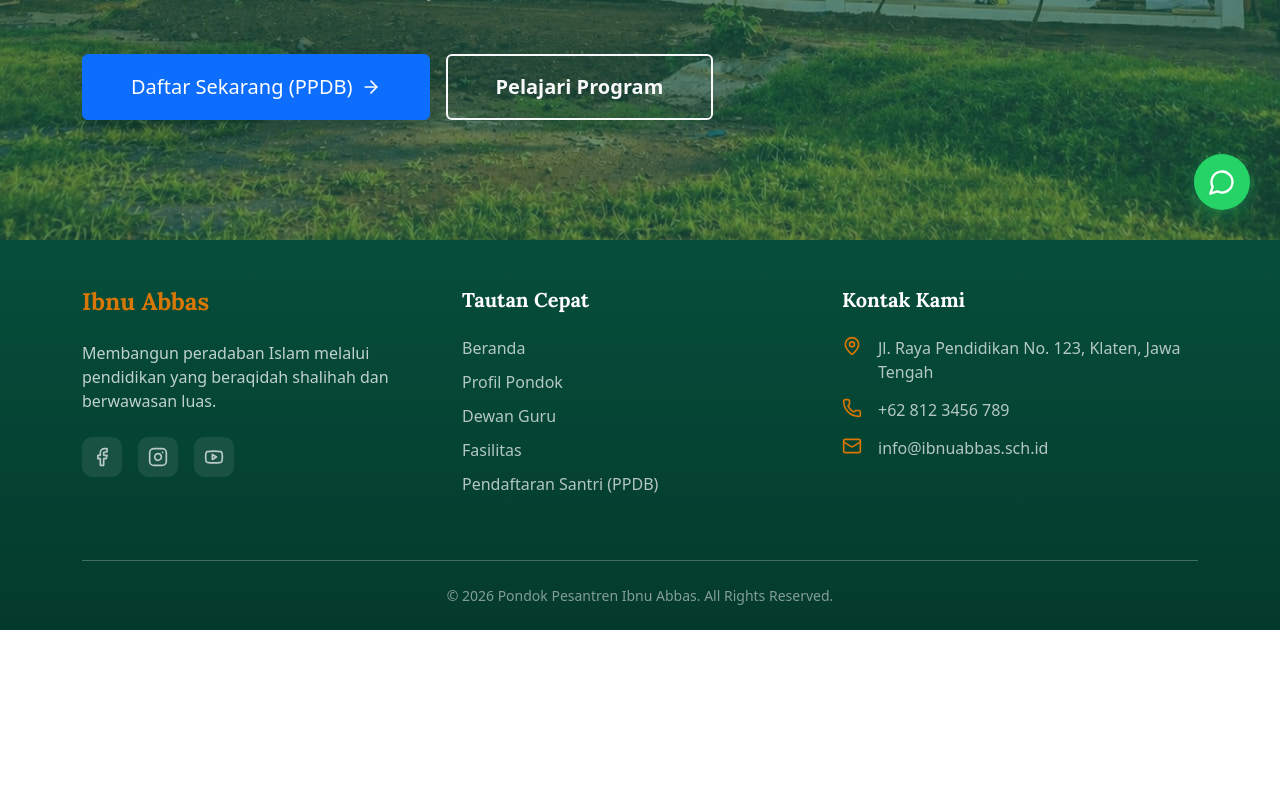
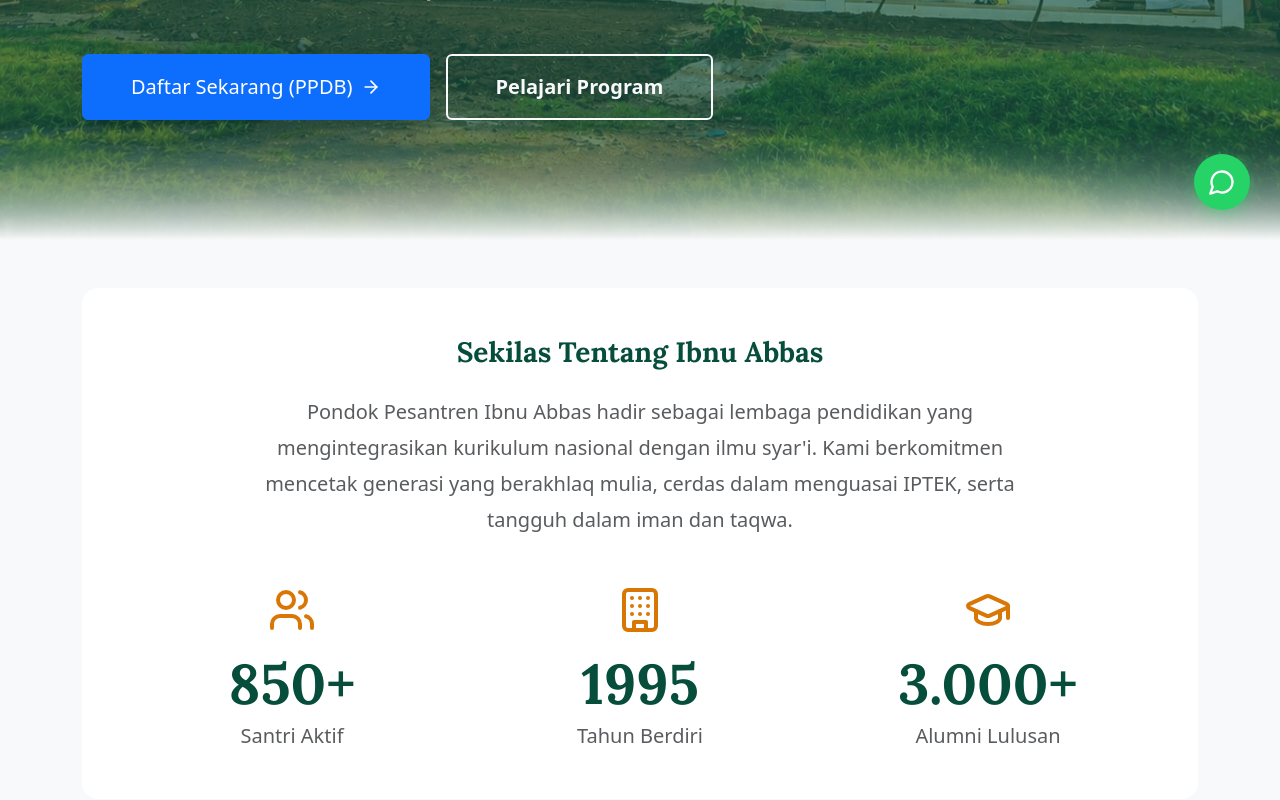
Before and after one commit to AZcode-wars/project-website-ibnu-abbas, a React (Vite) app: page / in a window 1280 px wide. Shown: the part 560-1360 px from the top of the page. Before the commit the page ends 1190 px from the top, so only its background shows below. Built offline with nearby package versions, Linux system fonts and the light colour scheme.

Commit message:
Menambahkan Component IntroStats di page Beranda

```diff
--- a/src/components/Hero.jsx
+++ b/src/components/Hero.jsx
@@ -36,7 +36,7 @@ const Hero = () => {
       }}
     >
       <div className="bg-pattern-light" style={{ opacity: 0.05 }}></div>
-      <Container className="position-relative" style={{ zIndex: 1 }}>
+      <Container className="position-relative" style={{ zIndex: 3 }}>
         <Row className="align-items-center">
           <Col lg={8} xl={7}>
             <motion.div
@@ -64,6 +64,23 @@ const Hero = () => {
           </Col>
         </Row>
       </Container>
+      {/* Efek transisi smooth (blur & gradient) ke section bawahnya */}
+      <div
+        style={{
+          position: 'absolute',
+          bottom: 0,
+          left: 0,
+          width: '100%',
+          height: '120px',
+          background: 'linear-gradient(to bottom, rgba(248, 249, 250, 0) 0%, rgba(248, 249, 250, 1) 100%)',
+          backdropFilter: 'blur(12px)',
+          WebkitBackdropFilter: 'blur(12px)',
+          maskImage: 'linear-gradient(to bottom, transparent 0%, black 100%)',
+          WebkitMaskImage: 'linear-gradient(to bottom, transparent 0%, black 100%)',
+          pointerEvents: 'none',
+          zIndex: 2
+        }}
+      />
     </section>
   );
 };
--- /dev/null
+++ b/src/components/IntroStats.jsx
@@ -0,0 +1,72 @@
+import React from 'react';
+import { Container, Row, Col, Card } from 'react-bootstrap';
+import { Users, Building, GraduationCap } from 'lucide-react';
+import { motion } from 'framer-motion';
+
+const IntroStats = () => {
+  const stats = [
+    {
+      icon: <Users size={48} className="text-accent-gold mb-3" />,
+      number: "850+",
+      label: "Santri Aktif"
+    },
+    {
+      icon: <Building size={48} className="text-accent-gold mb-3" />,
+      number: "1995",
+      label: "Tahun Berdiri"
+    },
+    {
+      icon: <GraduationCap size={48} className="text-accent-gold mb-3" />,
+      number: "3.000+",
+      label: "Alumni Lulusan"
+    }
+  ];
+
+  return (
+    <section className="bg-light py-5 position-relative" style={{ zIndex: 10 }}>
+      <Container>
+        <motion.div
+          className="bg-white rounded-4 shadow-xl p-5"
+          initial={{ opacity: 0, y: 40 }}
+          whileInView={{ opacity: 1, y: 0 }}
+          viewport={{ once: true }}
+          transition={{ duration: 0.8 }}
+        >
+          {/* Top Description Area */}
+          <Row className="justify-content-center mb-5 text-center">
+            <Col lg={10} xl={9}>
+              <h3 className="text-primary-green fw-bold mb-4">Sekilas Tentang Ibnu Abbas</h3>
+              <p className="lead text-muted mb-0" style={{ lineHeight: '1.8' }}>
+                Pondok Pesantren Ibnu Abbas hadir sebagai lembaga pendidikan yang mengintegrasikan kurikulum nasional dengan ilmu syar'i. Kami berkomitmen mencetak generasi yang berakhlaq mulia, cerdas dalam menguasai IPTEK, serta tangguh dalam iman dan taqwa.
+              </p>
+            </Col>
+          </Row>
+
+          {/* Bottom Statistics Area */}
+          <Row className="text-center justify-content-center">
+            {stats.map((stat, idx) => (
+              <Col md={4} className="mb-4 mb-md-0" key={idx}>
+                <motion.div
+                  initial={{ opacity: 0, scale: 0.9 }}
+                  whileInView={{ opacity: 1, scale: 1 }}
+                  viewport={{ once: true }}
+                  transition={{ duration: 0.5, delay: 0.3 + (idx * 0.2) }}
+                >
+                  <Card className="border-0 bg-transparent h-100">
+                    <Card.Body className="p-0">
+                      <div>{stat.icon}</div>
+                      <h2 className="display-4 fw-bold text-primary-green mb-1">{stat.number}</h2>
+                      <p className="fs-5 text-muted mb-0 fw-medium">{stat.label}</p>
+                    </Card.Body>
+                  </Card>
+                </motion.div>
+              </Col>
+            ))}
+          </Row>
+        </motion.div>
+      </Container>
+    </section>
+  );
+};
+
+export default IntroStats;
--- a/src/pages/Home.jsx
+++ b/src/pages/Home.jsx
@@ -1,10 +1,12 @@
 import React from 'react';
 import Hero from '../components/Hero';
+import IntroStats from '../components/IntroStats';
 
 const Home = () => {
   return (
     <>
       <Hero />
+      <IntroStats />
     </>
   );
 };
```
